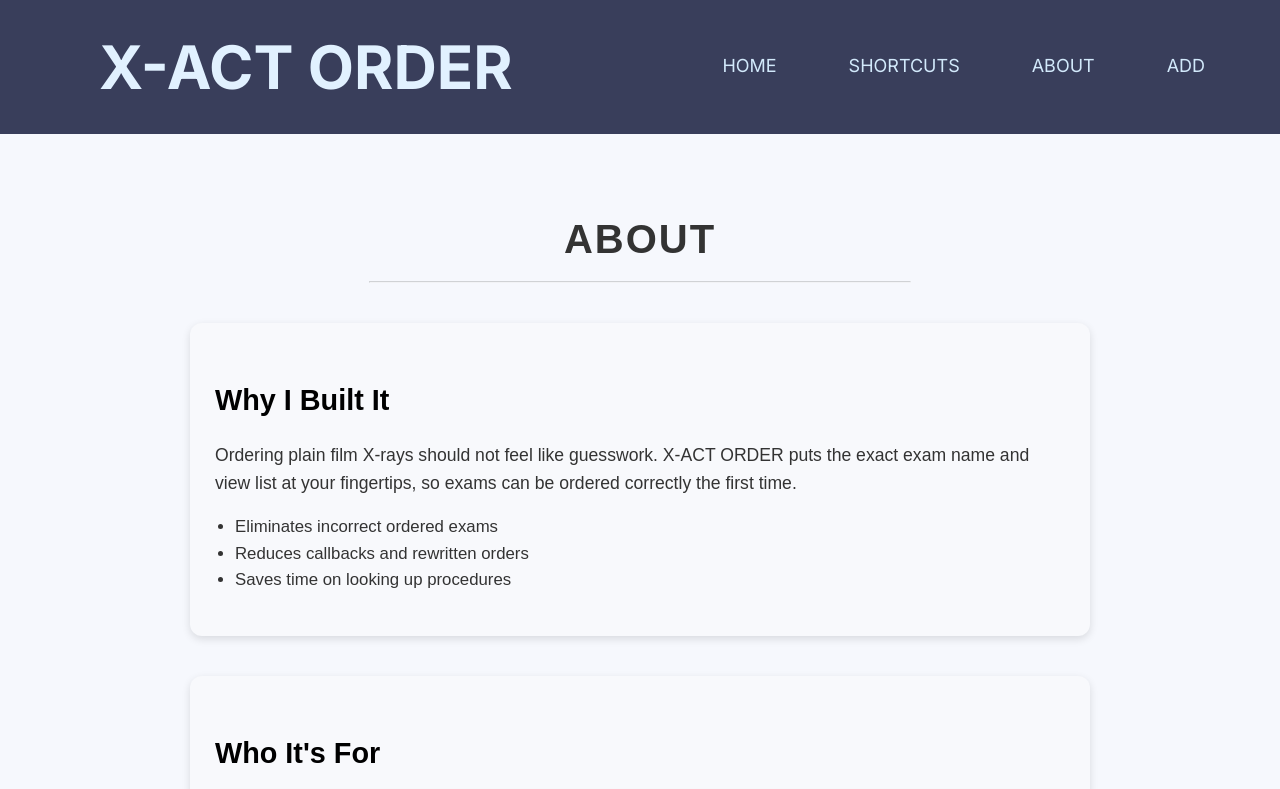
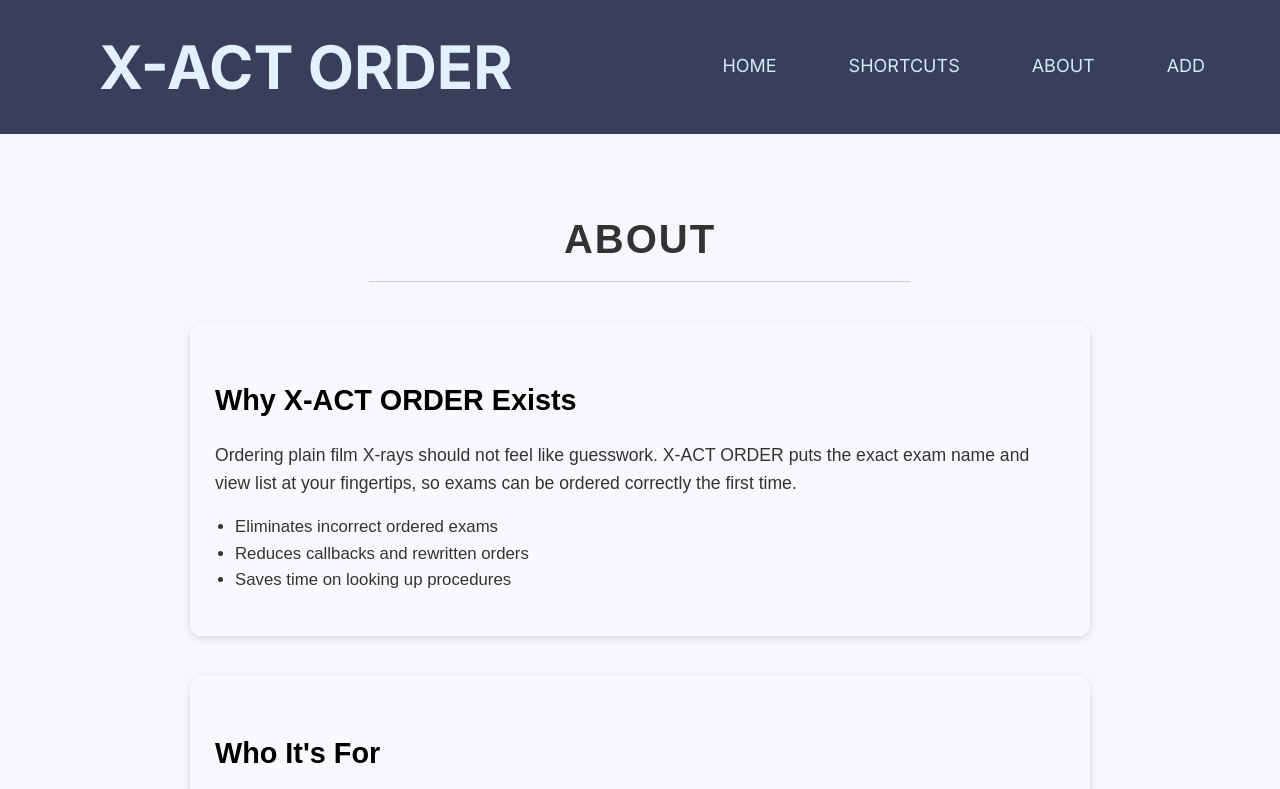
Before and after one commit to BryJime/unit-2-xact-order, a React (Vite) app in the folder xact-order-front-end/: page /About.jsx in a window 1280 px wide. Shown: the top 789 px of the page. Built offline with nearby package versions, Linux system fonts and the light colour scheme; no server answers.

Commit message:
Small title change

```diff
--- a/xact-order-front-end/src/components/About.jsx
+++ b/xact-order-front-end/src/components/About.jsx
@@ -45,7 +45,7 @@ function About() {
                                 color: "#000000ff"
                             }}
                         >
-                            Why I Built It
+                            Why X-ACT ORDER Exists
                         </h1>
 
                         <p style={{ fontSize: "1.1rem", marginBottom: "15px" }}>
```
